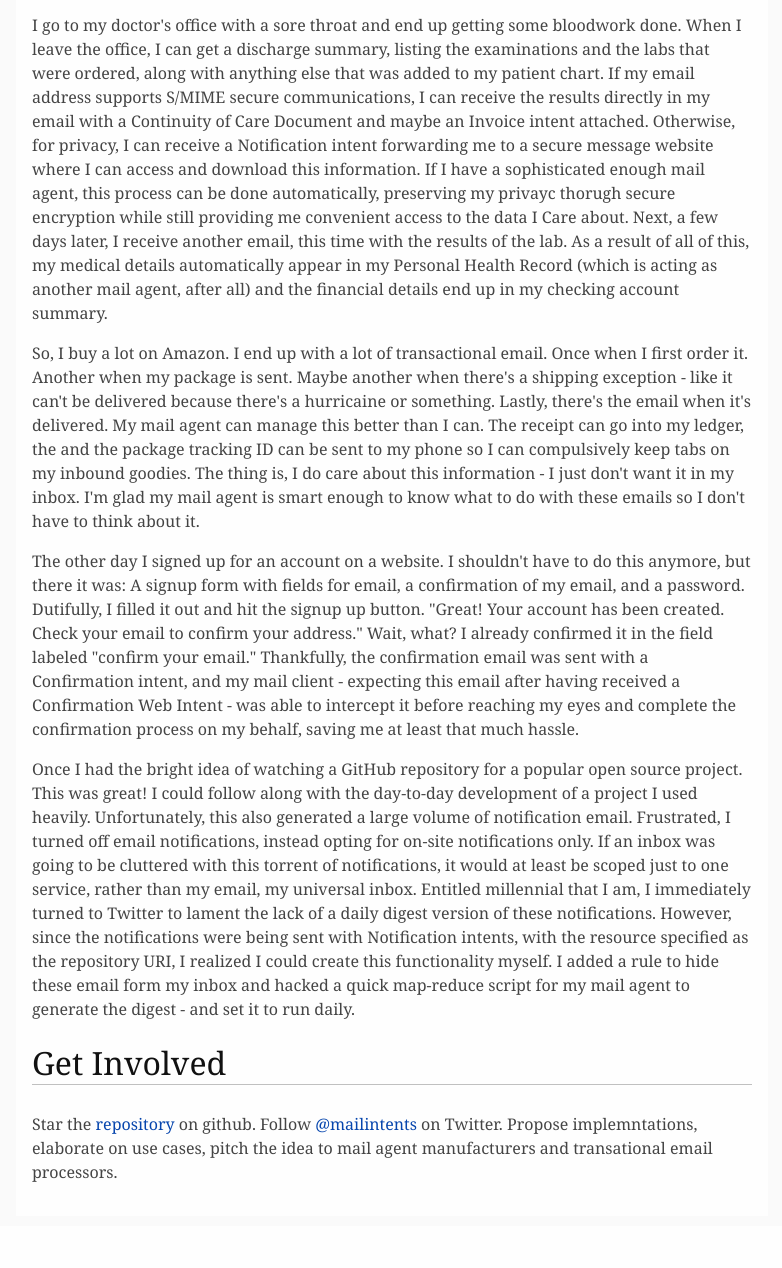
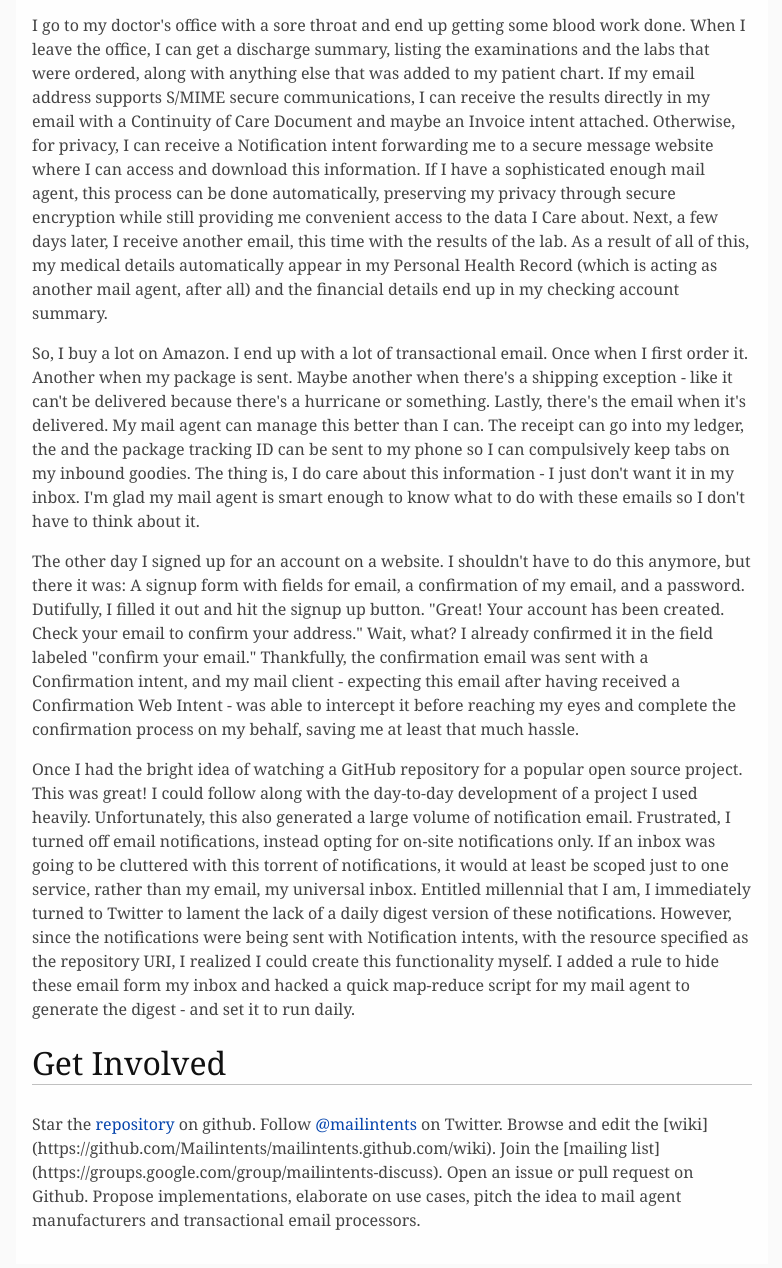
Before and after one commit to Mailintents/mailintents.github.com, a plain HTML site: page index.html in a window 1280 px wide. Shown: the part 860-2128 px from the top of the page, without its empty margins (248-1030 px from the left). Before the commit the page ends 2086 px from the top, so only its background shows below. Drawn offline with Linux system fonts and the light colour scheme.

Commit message:
Update 'get involved' section. Fix spelling errors

```diff
--- a/index.html
+++ b/index.html
@@ -159,9 +159,9 @@ body{font-size:16px;}
 
 <p>I book a flight and receive a confirmation in my email. My mail client sees that it includes the receipt intent, and adds the transaction to my banking software so that I can reconcile it later. It also sees the travel intent and adds my travel time to my calendar - private, of course, but I can go in later and share it with others if I choose.</p>
 
-<p>I go to my doctor's office with a sore throat and end up getting some bloodwork done. When I leave the office, I can get a discharge summary, listing the examinations and the labs that were ordered, along with anything else that was added to my patient chart. If my email address supports S/MIME secure communications, I can receive the results directly in my email with a Continuity of Care Document and maybe an Invoice intent attached. Otherwise, for privacy, I can receive a Notification intent forwarding me to a secure message website where I can access and download this information. If I have a sophisticated enough mail agent, this process can be done automatically, preserving my privayc thorugh secure encryption while still providing me convenient access to the data I Care about. Next, a few days later, I receive another email, this time with the results of the lab. As a result of all of this, my medical details automatically appear in my Personal Health Record (which is acting as another mail agent, after all) and the financial details end up in my checking account summary.</p>
+<p>I go to my doctor's office with a sore throat and end up getting some blood work done. When I leave the office, I can get a discharge summary, listing the examinations and the labs that were ordered, along with anything else that was added to my patient chart. If my email address supports S/MIME secure communications, I can receive the results directly in my email with a Continuity of Care Document and maybe an Invoice intent attached. Otherwise, for privacy, I can receive a Notification intent forwarding me to a secure message website where I can access and download this information. If I have a sophisticated enough mail agent, this process can be done automatically, preserving my privacy through secure encryption while still providing me convenient access to the data I Care about. Next, a few days later, I receive another email, this time with the results of the lab. As a result of all of this, my medical details automatically appear in my Personal Health Record (which is acting as another mail agent, after all) and the financial details end up in my checking account summary.</p>
 
-<p>So, I buy a lot on Amazon. I end up with a lot of transactional email. Once when I first order it. Another when my package is sent. Maybe another when there's a shipping exception - like it can't be delivered because there's a hurricaine or something. Lastly, there's the email when it's delivered. My mail agent can manage this better than I can. The receipt can go into my ledger, the and the package tracking ID can be sent to my phone so I can compulsively keep tabs on my inbound goodies. The thing is, I do care about this information - I just don't want it in my inbox. I'm glad my mail agent is smart enough to know what to do with these emails so I don't have to think about it.</p>
+<p>So, I buy a lot on Amazon. I end up with a lot of transactional email. Once when I first order it. Another when my package is sent. Maybe another when there's a shipping exception - like it can't be delivered because there's a hurricane or something. Lastly, there's the email when it's delivered. My mail agent can manage this better than I can. The receipt can go into my ledger, the and the package tracking ID can be sent to my phone so I can compulsively keep tabs on my inbound goodies. The thing is, I do care about this information - I just don't want it in my inbox. I'm glad my mail agent is smart enough to know what to do with these emails so I don't have to think about it.</p>
 
 <p>The other day I signed up for an account on a website. I shouldn't have to do this anymore, but there it was: A signup form with fields for email, a confirmation of my email, and a password. Dutifully, I filled it out and hit the signup up button. "Great! Your account has been created. Check your email to confirm your address." Wait, what? I already confirmed it in the field labeled "confirm your email." Thankfully, the confirmation email was sent with a Confirmation intent, and my mail client - expecting this email after having received a Confirmation Web Intent - was able to intercept it before reaching my eyes and complete the confirmation process on my behalf, saving me at least that much hassle.</p>
 
@@ -169,5 +169,5 @@ body{font-size:16px;}
 
 <h2 id="get-involved">Get Involved</h2>
 
-<p>Star the <a href="https://github.com/Mailintents/mailintents.github.com">repository</a> on github. Follow <a href="https://twitter.com/mailintents">@mailintents</a> on Twitter. Propose implemntations, elaborate on use cases, pitch the idea to mail agent manufacturers and transational email processors.</p>
+<p>Star the <a href="https://github.com/Mailintents/mailintents.github.com">repository</a> on github. Follow <a href="https://twitter.com/mailintents">@mailintents</a> on Twitter. Browse and edit the [wiki](https://github.com/Mailintents/mailintents.github.com/wiki). Join the [mailing list](https://groups.google.com/group/mailintents-discuss). Open an issue or pull request on Github. Propose implementations, elaborate on use cases, pitch the idea to mail agent manufacturers and transactional email processors.</p>
 </body>
```
